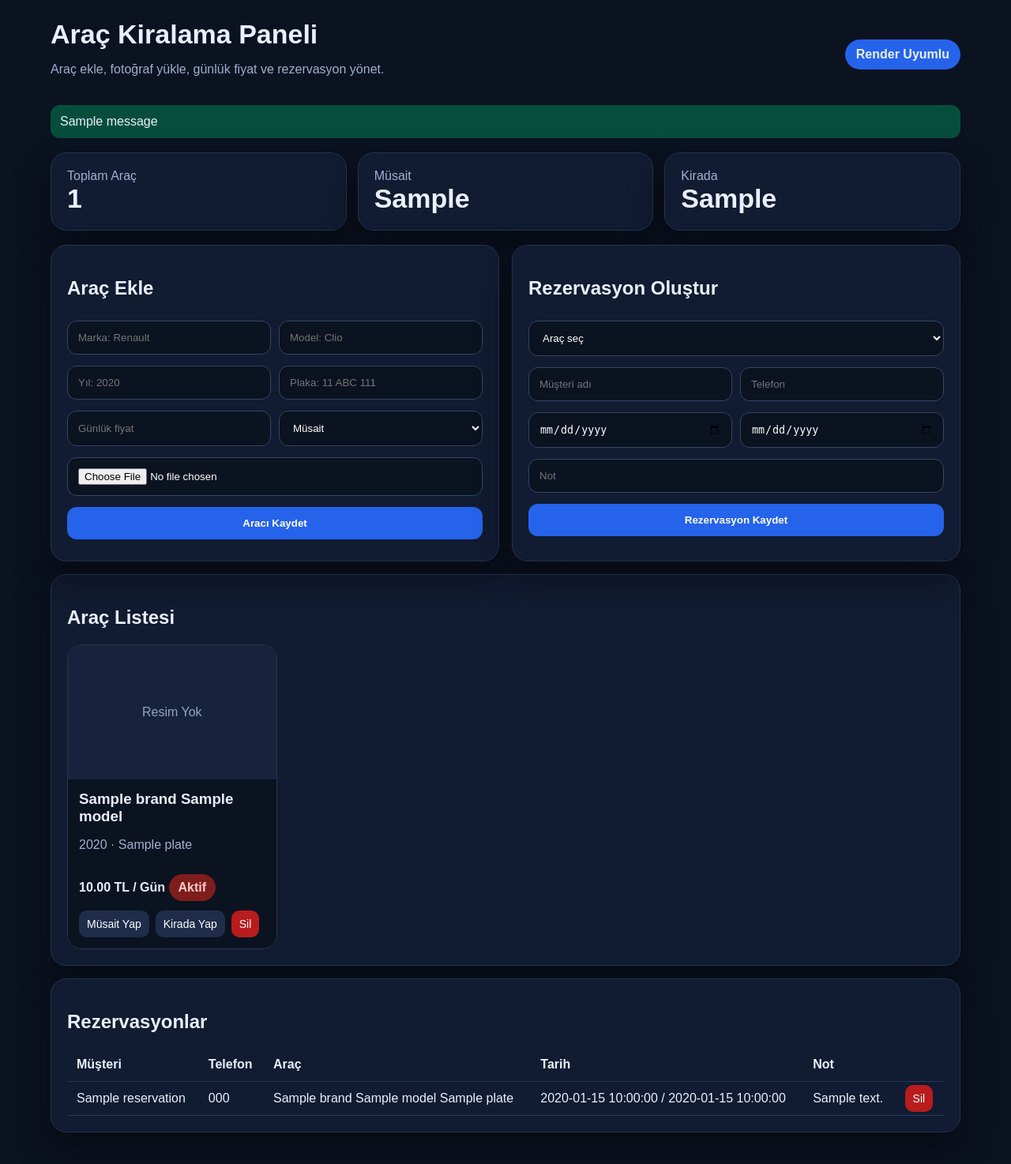
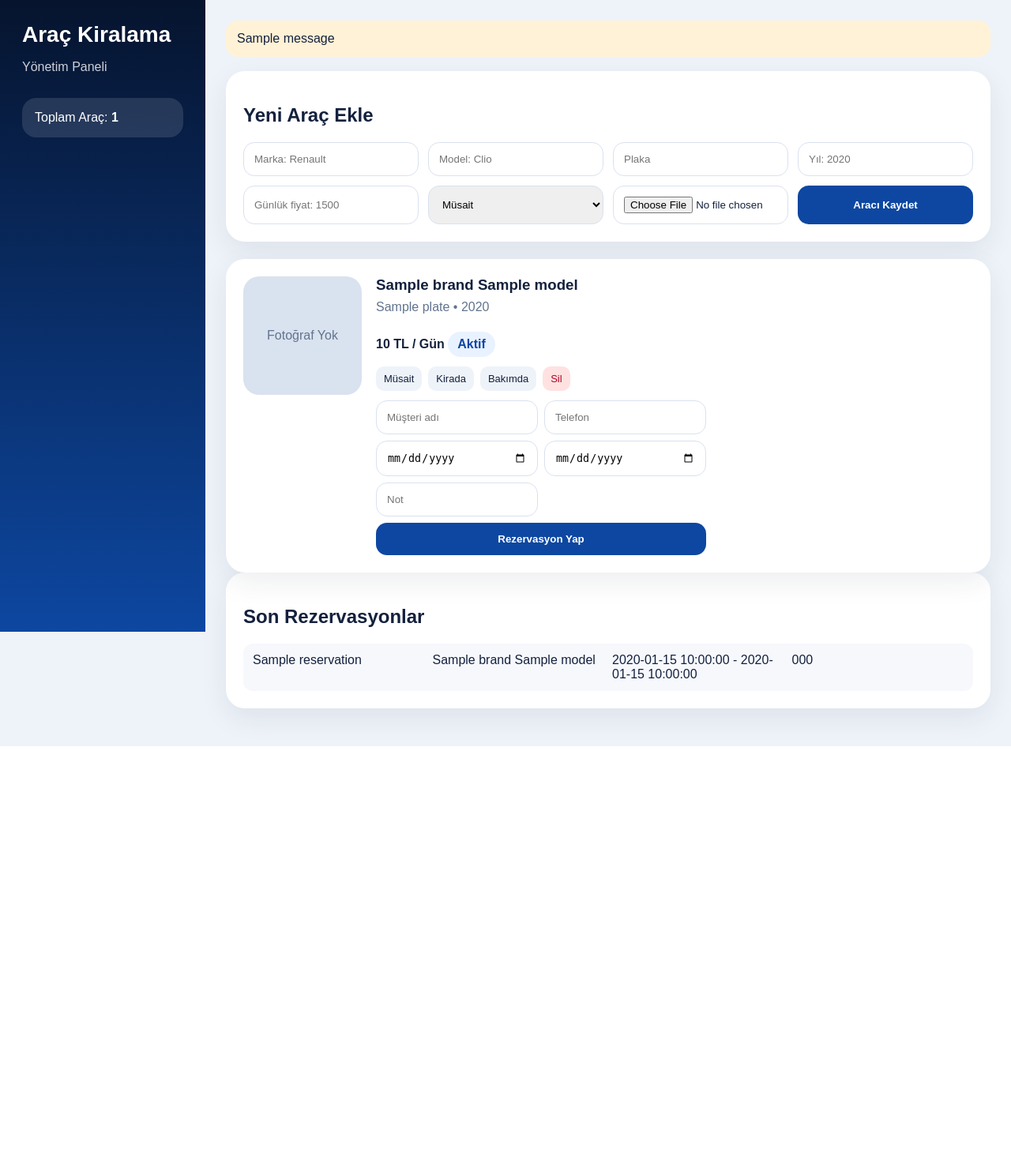
Before and after one commit to Ekose11/arackiralama, a Flask app: template templates/index.html in a window 1280 px wide. Shown: the whole page at 79% size. After the commit the page ends 945 px from the top, so only its background shows below. Run offline with Flask 3, Linux system fonts and the light colour scheme; the template is opened without the code that fills it: most values are stand-ins (such as "Sample title", 1, 10 or a date in 2020); one stand-in notice (Sample message) is shown.

Commit message:
Add files via upload

```diff
--- a/app.py
+++ b/app.py
@@ -5,19 +5,19 @@ from werkzeug.utils import secure_filename
 from flask import Flask, render_template, request, redirect, url_for, flash
 
 BASE_DIR = os.path.dirname(os.path.abspath(__file__))
-DB_PATH = os.path.join(BASE_DIR, "rentacar.db")
 UPLOAD_FOLDER = os.path.join(BASE_DIR, "static", "uploads")
+DB_PATH = os.path.join(BASE_DIR, "database.db")
 ALLOWED_EXTENSIONS = {"png", "jpg", "jpeg", "webp", "gif"}
 
+os.makedirs(UPLOAD_FOLDER, exist_ok=True)
+
 app = Flask(__name__)
-app.secret_key = os.environ.get("SECRET_KEY", "rentacar-secret-key")
+app.secret_key = os.environ.get("SECRET_KEY", "arac-kiralama-secret")
 app.config["UPLOAD_FOLDER"] = UPLOAD_FOLDER
 app.config["MAX_CONTENT_LENGTH"] = 8 * 1024 * 1024
 
-os.makedirs(UPLOAD_FOLDER, exist_ok=True)
 
-
-def allowed_file(filename: str) -> bool:
+def allowed_file(filename):
     return "." in filename and filename.rsplit(".", 1)[1].lower() in ALLOWED_EXTENSIONS
 
 
@@ -35,9 +35,9 @@ def init_db():
             id INTEGER PRIMARY KEY AUTOINCREMENT,
             brand TEXT NOT NULL,
             model TEXT NOT NULL,
+            plate TEXT,
             year TEXT,
-            plate TEXT,
-            daily_price REAL NOT NULL DEFAULT 0,
+            daily_price REAL NOT NULL,
             status TEXT NOT NULL DEFAULT 'Müsait',
             image TEXT,
             created_at TEXT NOT NULL
@@ -51,8 +51,8 @@ def init_db():
             car_id INTEGER NOT NULL,
             customer_name TEXT NOT NULL,
             phone TEXT,
-            start_date TEXT NOT NULL,
-            end_date TEXT NOT NULL,
+            start_date TEXT,
+            end_date TEXT,
             note TEXT,
             created_at TEXT NOT NULL,
             FOREIGN KEY(car_id) REFERENCES cars(id)
@@ -76,63 +76,61 @@ def index():
         """
         SELECT reservations.*, cars.brand, cars.model, cars.plate
         FROM reservations
-        LEFT JOIN cars ON cars.id = reservations.car_id
+        JOIN cars ON cars.id = reservations.car_id
         ORDER BY reservations.id DESC
+        LIMIT 20
         """
     ).fetchall()
-    total_cars = conn.execute("SELECT COUNT(*) FROM cars").fetchone()[0]
-    available_cars = conn.execute("SELECT COUNT(*) FROM cars WHERE status='Müsait'").fetchone()[0]
-    rented_cars = conn.execute("SELECT COUNT(*) FROM cars WHERE status='Kirada'").fetchone()[0]
     conn.close()
-    return render_template(
-        "index.html",
-        cars=cars,
-        reservations=reservations,
-        total_cars=total_cars,
-        available_cars=available_cars,
-        rented_cars=rented_cars,
-    )
+    return render_template("index.html", cars=cars, reservations=reservations)
 
 
 @app.route("/add", methods=["POST"])
 def add_car():
     brand = request.form.get("brand", "").strip()
     model = request.form.get("model", "").strip()
+    plate = request.form.get("plate", "").strip()
     year = request.form.get("year", "").strip()
-    plate = request.form.get("plate", "").strip()
-    daily_price = request.form.get("daily_price", "0").strip() or "0"
+    daily_price = request.form.get("daily_price", "0").replace(",", ".").strip()
     status = request.form.get("status", "Müsait")
+    image_file = request.files.get("image")
 
     if not brand or not model:
-        flash("Marka ve model zorunlu.", "error")
+        flash("Marka ve model zorunlu.")
         return redirect(url_for("index"))
 
+    try:
+        daily_price_value = float(daily_price)
+    except ValueError:
+        daily_price_value = 0
+
     image_name = None
-    file = request.files.get("image")
-    if file and file.filename:
-        if allowed_file(file.filename):
-            filename = secure_filename(file.filename)
-            ext = filename.rsplit(".", 1)[1].lower()
-            image_name = f"car_{int(datetime.now().timestamp())}.{ext}"
-            file.save(os.path.join(app.config["UPLOAD_FOLDER"], image_name))
+    if image_file and image_file.filename:
+        if allowed_file(image_file.filename):
+            safe_name = secure_filename(image_file.filename)
+            image_name = f"{int(datetime.now().timestamp())}_{safe_name}"
+            image_file.save(os.path.join(app.config["UPLOAD_FOLDER"], image_name))
         else:
-            flash("Resim formatı desteklenmiyor. jpg, png, webp kullan.", "error")
+            flash("Sadece jpg, png, webp, gif yükleyebilirsin.")
             return redirect(url_for("index"))
 
     conn = get_db()
     conn.execute(
-        "INSERT INTO cars (brand, model, year, plate, daily_price, status, image, created_at) VALUES (?, ?, ?, ?, ?, ?, ?, ?)",
-        (brand, model, year, plate, float(daily_price), status, image_name, datetime.now().strftime("%Y-%m-%d %H:%M")),
+        """
+        INSERT INTO cars (brand, model, plate, year, daily_price, status, image, created_at)
+        VALUES (?, ?, ?, ?, ?, ?, ?, ?)
+        """,
+        (brand, model, plate, year, daily_price_value, status, image_name, datetime.now().strftime("%Y-%m-%d %H:%M")),
     )
     conn.commit()
     conn.close()
-    flash("Araç eklendi.", "success")
     return redirect(url_for("index"))
 
 
 @app.route("/status/<int:car_id>/<status>")
 def change_status(car_id, status):
-    status = "Kirada" if status == "kirada" else "Müsait"
+    if status not in ["Müsait", "Kirada", "Bakımda"]:
+        status = "Müsait"
     conn = get_db()
     conn.execute("UPDATE cars SET status=? WHERE id=?", (status, car_id))
     conn.commit()
@@ -149,51 +147,41 @@ def delete_car(car_id):
     conn.commit()
     conn.close()
     if car and car["image"]:
-        img_path = os.path.join(app.config["UPLOAD_FOLDER"], car["image"])
-        if os.path.exists(img_path):
+        path = os.path.join(UPLOAD_FOLDER, car["image"])
+        if os.path.exists(path):
             try:
-                os.remove(img_path)
+                os.remove(path)
             except OSError:
                 pass
-    flash("Araç silindi.", "success")
     return redirect(url_for("index"))
 
 
-@app.route("/reserve", methods=["POST"])
-def reserve():
-    car_id = request.form.get("car_id")
+@app.route("/reserve/<int:car_id>", methods=["POST"])
+def reserve(car_id):
     customer_name = request.form.get("customer_name", "").strip()
     phone = request.form.get("phone", "").strip()
     start_date = request.form.get("start_date", "").strip()
     end_date = request.form.get("end_date", "").strip()
     note = request.form.get("note", "").strip()
 
-    if not car_id or not customer_name or not start_date or not end_date:
-        flash("Rezervasyon için müşteri, araç ve tarihler zorunlu.", "error")
+    if not customer_name:
+        flash("Müşteri adı zorunlu.")
         return redirect(url_for("index"))
 
     conn = get_db()
     conn.execute(
-        "INSERT INTO reservations (car_id, customer_name, phone, start_date, end_date, note, created_at) VALUES (?, ?, ?, ?, ?, ?, ?)",
+        """
+        INSERT INTO reservations (car_id, customer_name, phone, start_date, end_date, note, created_at)
+        VALUES (?, ?, ?, ?, ?, ?, ?)
+        """,
         (car_id, customer_name, phone, start_date, end_date, note, datetime.now().strftime("%Y-%m-%d %H:%M")),
     )
     conn.execute("UPDATE cars SET status='Kirada' WHERE id=?", (car_id,))
     conn.commit()
     conn.close()
-    flash("Rezervasyon oluşturuldu.", "success")
-    return redirect(url_for("index"))
-
-
-@app.route("/reservation/delete/<int:reservation_id>")
-def delete_reservation(reservation_id):
-    conn = get_db()
-    conn.execute("DELETE FROM reservations WHERE id=?", (reservation_id,))
-    conn.commit()
-    conn.close()
-    flash("Rezervasyon silindi.", "success")
     return redirect(url_for("index"))
 
 
 if __name__ == "__main__":
-    port = int(os.environ.get("PORT", 5000))
-    app.run(host="0.0.0.0", port=port, debug=True)
+    port = int(os.environ.get("PORT", 10000))
+    app.run(host="0.0.0.0", port=port, debug=False)
--- a/templates/index.html
+++ b/templates/index.html
@@ -7,103 +7,87 @@
   <link rel="stylesheet" href="{{ url_for('static', filename='style.css') }}">
 </head>
 <body>
-  <div class="wrap">
-    <header>
-      <div>
-        <h1>Araç Kiralama Paneli</h1>
-        <p>Araç ekle, fotoğraf yükle, günlük fiyat ve rezervasyon yönet.</p>
-      </div>
-      <div class="badge">Render Uyumlu</div>
-    </header>
-
-    {% with messages = get_flashed_messages(with_categories=true) %}
-      {% if messages %}
-        <div class="messages">
-          {% for category, message in messages %}
-            <div class="msg {{ category }}">{{ message }}</div>
-          {% endfor %}
-        </div>
-      {% endif %}
+  <div class="layout">
+    <aside>
+      <h1>Araç Kiralama</h1>
+      <p>Yönetim Paneli</p>
+      <div class="stat">Toplam Araç: <b>{{ cars|length }}</b></div>
+    </aside>
+    <main>
+      {% with messages = get_flashed_messages() %}
+      {% if messages %}<div class="alert">{{ messages[0] }}</div>{% endif %}
       {% endwith %}
 
-    <section class="stats">
-      <div class="stat"><span>Toplam Araç</span><strong>{{ total_cars }}</strong></div>
-      <div class="stat"><span>Müsait</span><strong>{{ available_cars }}</strong></div>
-      <div class="stat"><span>Kirada</span><strong>{{ rented_cars }}</strong></div>
+      <section class="card">
+        <h2>Yeni Araç Ekle</h2>
+        <form action="/add" method="post" enctype="multipart/form-data" class="grid-form">
+          <input name="brand" placeholder="Marka: Renault" required>
+          <input name="model" placeholder="Model: Clio" required>
+          <input name="plate" placeholder="Plaka">
+          <input name="year" placeholder="Yıl: 2020">
+          <input name="daily_price" placeholder="Günlük fiyat: 1500" required>
+          <select name="status">
+            <option>Müsait</option>
+            <option>Kirada</option>
+            <option>Bakımda</option>
+          </select>
+          <input type="file" name="image" accept="image/*">
+          <button>Aracı Kaydet</button>
+        </form>
       </section>
 
-    <section class="grid two">
-      <div class="card">
-        <h2>Araç Ekle</h2>
-        <form action="/add" method="post" enctype="multipart/form-data">
-          <div class="row"><input name="brand" placeholder="Marka: Renault" required><input name="model" placeholder="Model: Clio" required></div>
-          <div class="row"><input name="year" placeholder="Yıl: 2020"><input name="plate" placeholder="Plaka: 11 ABC 111"></div>
-          <div class="row"><input name="daily_price" type="number" step="0.01" placeholder="Günlük fiyat" required><select name="status"><option>Müsait</option><option>Kirada</option></select></div>
-          <input type="file" name="image" accept="image/*">
-          <button type="submit">Aracı Kaydet</button>
+      <section class="cars">
+        {% for car in cars %}
+        <div class="car-card">
+          <div class="photo">
+            {% if car.image %}
+              <img src="{{ url_for('static', filename='uploads/' + car.image) }}" alt="Araç">
+            {% else %}
+              <span>Fotoğraf Yok</span>
+            {% endif %}
+          </div>
+          <div class="info">
+            <h3>{{ car.brand }} {{ car.model }}</h3>
+            <p>{{ car.plate or 'Plaka yok' }} • {{ car.year or 'Yıl yok' }}</p>
+            <strong>{{ '%.0f'|format(car.daily_price) }} TL / Gün</strong>
+            <div class="badge {{ car.status|lower|replace('ı','i')|replace('ü','u') }}">{{ car.status }}</div>
+            <div class="actions">
+              <a href="/status/{{ car.id }}/Müsait">Müsait</a>
+              <a href="/status/{{ car.id }}/Kirada">Kirada</a>
+              <a href="/status/{{ car.id }}/Bakımda">Bakımda</a>
+              <a class="danger" href="/delete/{{ car.id }}" onclick="return confirm('Silinsin mi?')">Sil</a>
+            </div>
+            <form action="/reserve/{{ car.id }}" method="post" class="reserve">
+              <input name="customer_name" placeholder="Müşteri adı" required>
+              <input name="phone" placeholder="Telefon">
+              <input type="date" name="start_date">
+              <input type="date" name="end_date">
+              <input name="note" placeholder="Not">
+              <button>Rezervasyon Yap</button>
             </form>
           </div>
-
-      <div class="card">
-        <h2>Rezervasyon Oluştur</h2>
-        <form action="/reserve" method="post">
-          <select name="car_id" required>
-            <option value="">Araç seç</option>
-            {% for car in cars %}
-              <option value="{{ car.id }}">{{ car.brand }} {{ car.model }} - {{ car.plate or 'Plaka yok' }}</option>
+        </div>
+        {% else %}
+          <div class="empty">Henüz araç eklenmedi.</div>
         {% endfor %}
-          </select>
-          <div class="row"><input name="customer_name" placeholder="Müşteri adı" required><input name="phone" placeholder="Telefon"></div>
-          <div class="row"><input name="start_date" type="date" required><input name="end_date" type="date" required></div>
-          <input name="note" placeholder="Not">
-          <button type="submit">Rezervasyon Kaydet</button>
-        </form>
-      </div>
       </section>
 
       <section class="card">
-      <h2>Araç Listesi</h2>
-      <div class="cars">
-        {% for car in cars %}
-          <div class="car">
-            <div class="img">
-              {% if car.image %}<img src="{{ url_for('static', filename='uploads/' ~ car.image) }}" alt="Araç">{% else %}<span>Resim Yok</span>{% endif %}
-            </div>
-            <div class="car-body">
-              <h3>{{ car.brand }} {{ car.model }}</h3>
-              <p>{{ car.year or '-' }} · {{ car.plate or 'Plaka yok' }}</p>
-              <strong>{{ '%.2f'|format(car.daily_price) }} TL / Gün</strong>
-              <div class="status {{ 'ok' if car.status == 'Müsait' else 'busy' }}">{{ car.status }}</div>
-              <div class="actions">
-                <a href="/status/{{ car.id }}/musait">Müsait Yap</a>
-                <a href="/status/{{ car.id }}/kirada">Kirada Yap</a>
-                <a class="danger" href="/delete/{{ car.id }}" onclick="return confirm('Araç silinsin mi?')">Sil</a>
-              </div>
-            </div>
+        <h2>Son Rezervasyonlar</h2>
+        <div class="table">
+          {% for r in reservations %}
+          <div class="row">
+            <span>{{ r.customer_name }}</span>
+            <span>{{ r.brand }} {{ r.model }}</span>
+            <span>{{ r.start_date }} - {{ r.end_date }}</span>
+            <span>{{ r.phone }}</span>
           </div>
           {% else %}
-          <p class="empty">Henüz araç eklenmedi.</p>
+          <p>Rezervasyon yok.</p>
           {% endfor %}
         </div>
       </section>
-
-    <section class="card">
-      <h2>Rezervasyonlar</h2>
-      <div class="table-wrap">
-        <table>
-          <thead><tr><th>Müşteri</th><th>Telefon</th><th>Araç</th><th>Tarih</th><th>Not</th><th></th></tr></thead>
-          <tbody>
-          {% for r in reservations %}
-            <tr>
-              <td>{{ r.customer_name }}</td><td>{{ r.phone }}</td><td>{{ r.brand }} {{ r.model }} {{ r.plate or '' }}</td><td>{{ r.start_date }} / {{ r.end_date }}</td><td>{{ r.note }}</td><td><a class="danger" href="/reservation/delete/{{ r.id }}">Sil</a></td>
-            </tr>
-          {% else %}
-            <tr><td colspan="6">Henüz rezervasyon yok.</td></tr>
-          {% endfor %}
-          </tbody>
-        </table>
-      </div>
-    </section>
+    </main>
   </div>
 </body>
 </html>
```
Also changed, not shown: static/style.css (+1 -1 lines), 2 other files. Lines whose indentation alone changed are shown as unchanged.
